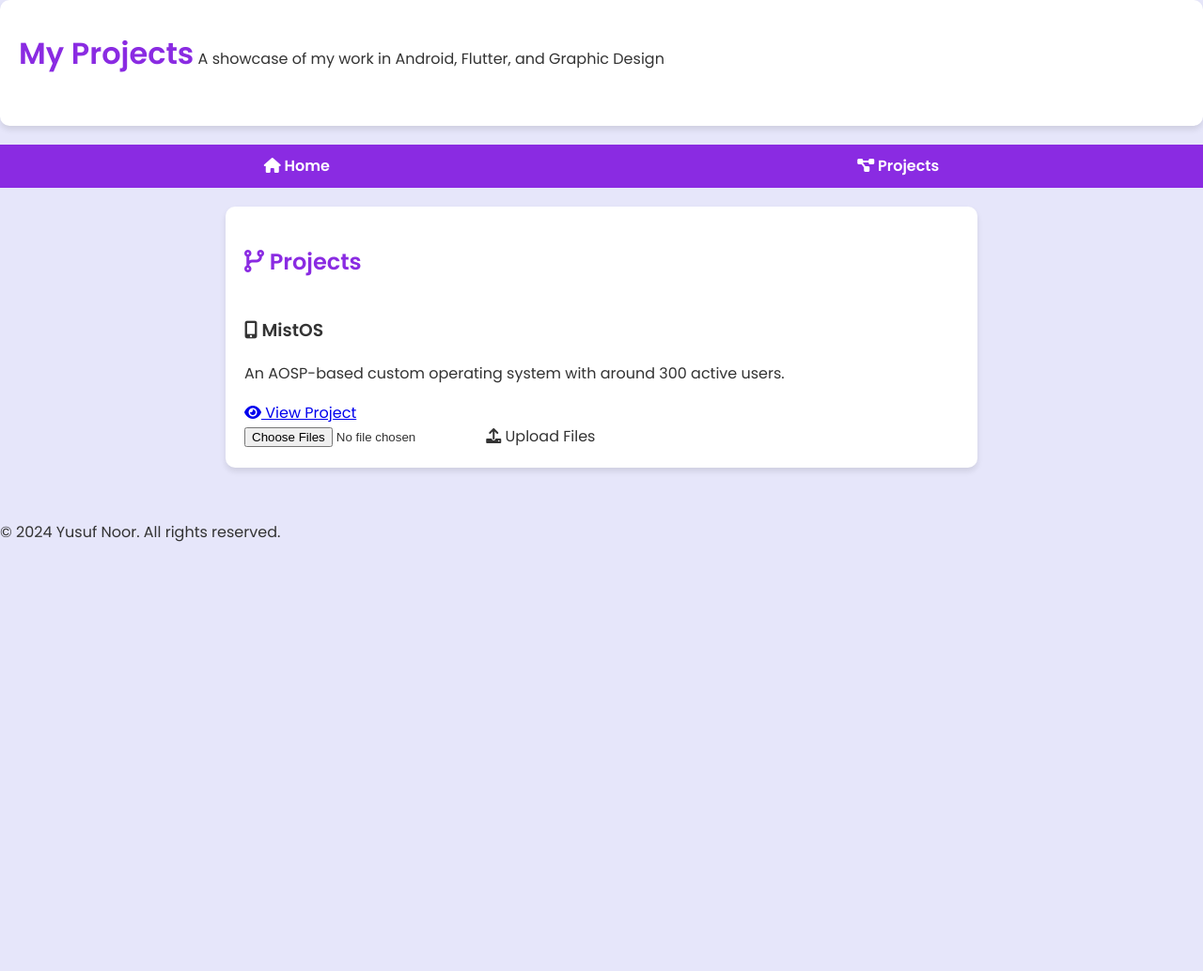
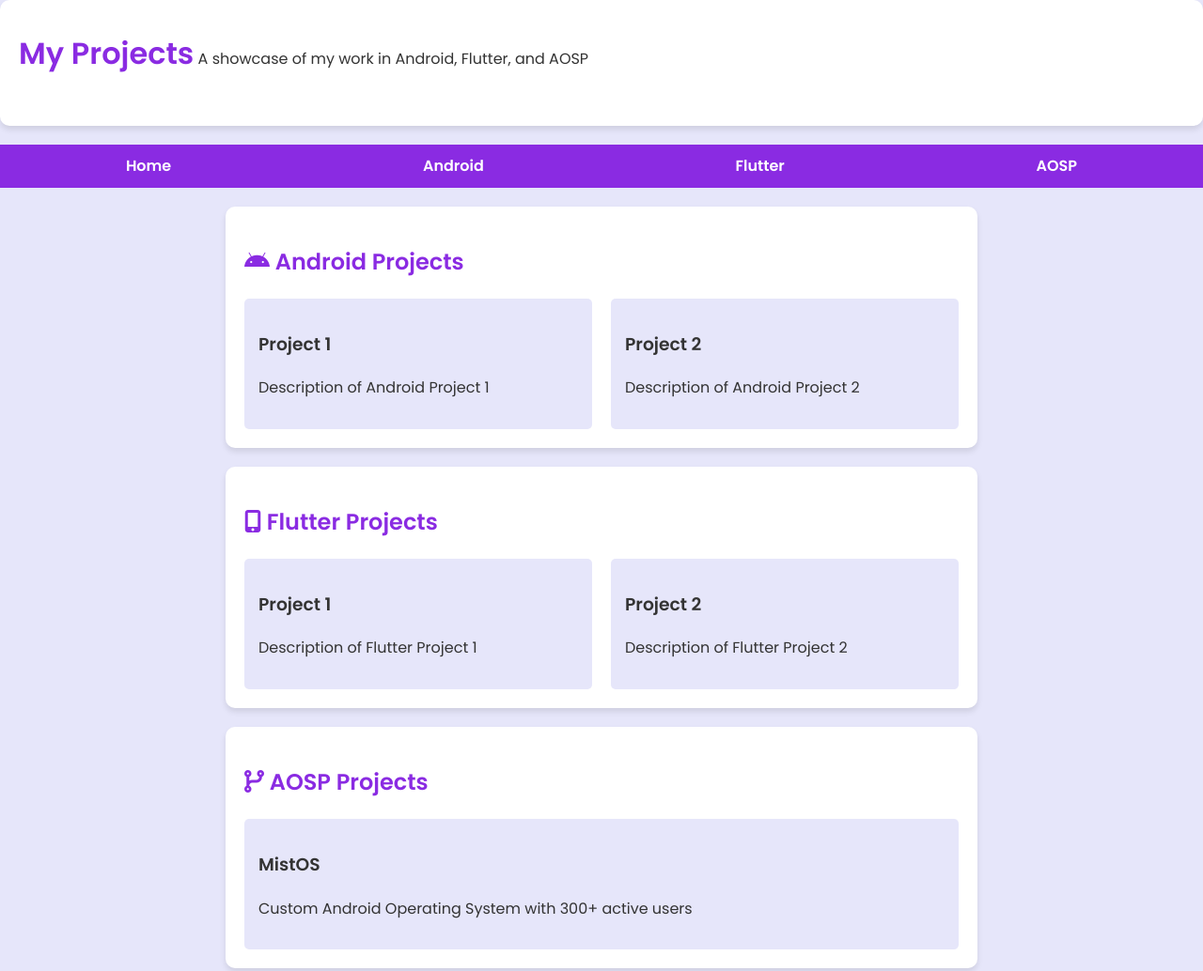
Before and after one commit to yusufnoor786/website, a plain HTML site: page projects.html in a window 1280 px wide. Shown: the top 1034 px of the page at 94% size. Before the commit the page ends 800 px from the top, so only its background shows below. Drawn offline with Linux system fonts and the light colour scheme.

Commit message:
Update projects.html

```diff
--- a/projects.html
+++ b/projects.html
@@ -15,37 +15,51 @@
     <header class="card">
         <div class="code-background"></div>
         <div class="header-content">
-            <div class="text-content">
-                <h1 class="wave-text">My Projects</h1>
-                <p class="wave-text">A showcase of my work in Android, Flutter, and Graphic Design</p>
-            </div>
+            <h1 class="wave-text">My Projects</h1>
+            <p class="wave-text">A showcase of my work in Android, Flutter, and AOSP</p>
         </div>
     </header>
     <nav>
-        <a href="index.html"><i class="fas fa-home"></i> Home</a>
-        <a href="projects.html"><i class="fas fa-project-diagram"></i> Projects</a>
+        <a href="index.html">Home</a>
+        <a href="#android">Android</a>
+        <a href="#flutter">Flutter</a>
+        <a href="#aosp">AOSP</a>
     </nav>
     <main>
-        <section id="projects" class="card scroll-reveal">
-            <h2><i class="fas fa-code-branch"></i> Projects</h2>
+        <section id="android" class="card">
+            <h2><i class="fab fa-android"></i> Android Projects</h2>
             <div class="project-grid">
-                <div class="project-item">
-                    <h3><i class="fas fa-mobile-alt"></i> MistOS</h3>
-                    <p>An AOSP-based custom operating system with around 300 active users.</p>
-                    <a href="#" class="project-link"><i class="fas fa-eye"></i> View Project</a>
-                    <div class="file-upload">
-                        <input type="file" id="file-upload-1" class="file-input" multiple>
-                        <label for="file-upload-1" class="file-label"><i class="fas fa-upload"></i> Upload Files</label>
-                        <div class="file-list"></div>
-                    </div>
+                <div class="project-card">
+                    <h3>Project 1</h3>
+                    <p>Description of Android Project 1</p>
                 </div>
-                <!-- Add more project items as needed -->
+                <div class="project-card">
+                    <h3>Project 2</h3>
+                    <p>Description of Android Project 2</p>
+                </div>
+            </div>
+        </section>
+        <section id="flutter" class="card">
+            <h2><i class="fas fa-mobile-alt"></i> Flutter Projects</h2>
+            <div class="project-grid">
+                <div class="project-card">
+                    <h3>Project 1</h3>
+                    <p>Description of Flutter Project 1</p>
+                </div>
+                <div class="project-card">
+                    <h3>Project 2</h3>
+                    <p>Description of Flutter Project 2</p>
+                </div>
+            </div>
+        </section>
+        <section id="aosp" class="card">
+            <h2><i class="fas fa-code-branch"></i> AOSP Projects</h2>
+            <div class="project-card">
+                <h3>MistOS</h3>
+                <p>Custom Android Operating System with 300+ active users</p>
             </div>
         </section>
     </main>
-    <footer>
-        <p>&copy; 2024 Yusuf Noor. All rights reserved.</p>
-    </footer>
     <script src="script.js"></script>
 </body>
 </html>
```
